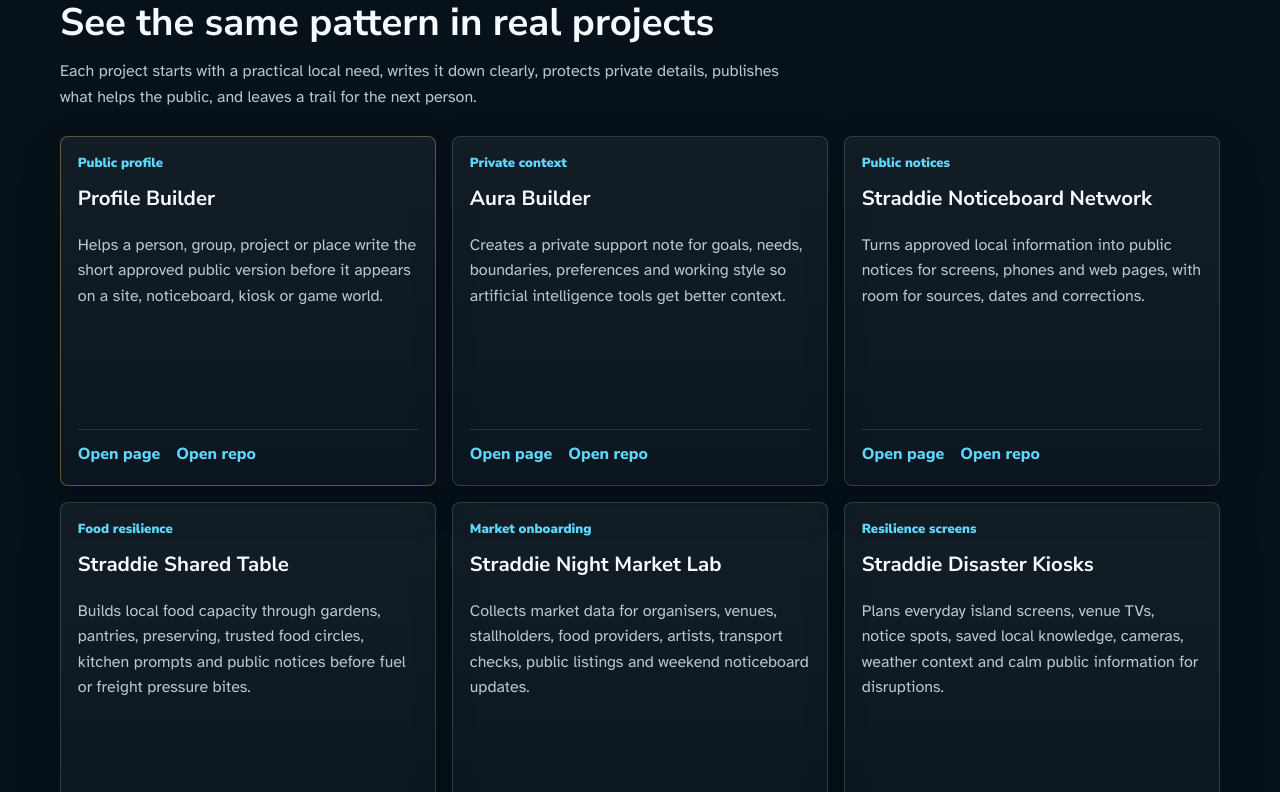
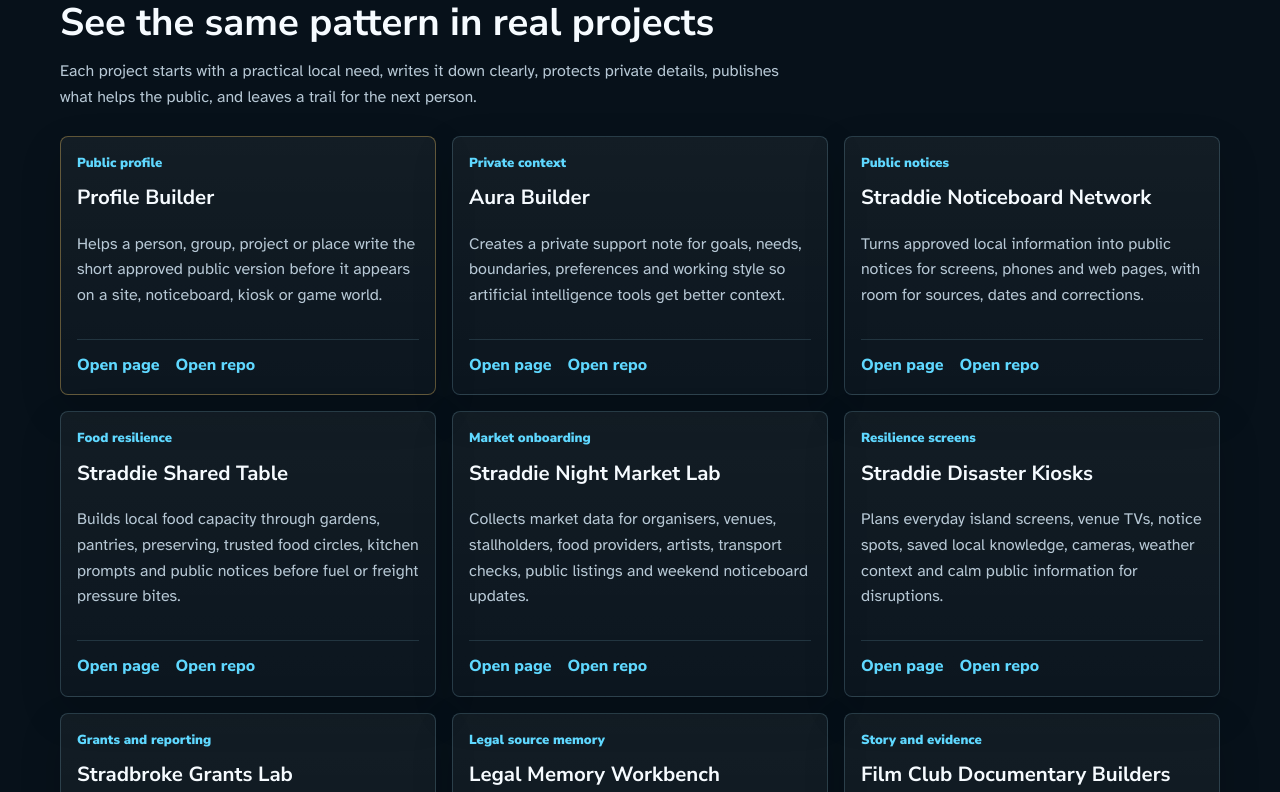
Before and after one commit to auraofintelligence/how-to-use-md-with-ai, a website: page pages/civic-lanes.html in a window 1280 px wide. Shown: the part 4508-5300 px from the top of the page. Drawn offline with Linux system fonts and the light colour scheme.

Commit message:
Tighten civic ecosystem cards

```diff
--- a/styles.css
+++ b/styles.css
@@ -721,6 +721,10 @@ select {
   grid-template-columns: repeat(3, minmax(0, 1fr));
 }
 
+.ecosystem-grid {
+  align-items: start;
+}
+
 .choice-card {
   position: relative;
   display: grid;
@@ -807,13 +811,19 @@ select {
   text-decoration: underline;
 }
 
-.explainer-grid article,
-.ecosystem-grid article {
+.explainer-grid article {
   display: grid;
   grid-template-rows: auto auto 1fr auto;
   align-content: start;
   min-height: 250px;
   padding: 1.05rem;
+}
+
+.ecosystem-grid article {
+  display: flex;
+  flex-direction: column;
+  min-height: 0;
+  padding: 1rem;
 }
 
 .explainer-grid a,
@@ -827,10 +837,6 @@ select {
   text-decoration: none;
 }
 
-.ecosystem-grid article {
-  min-height: 350px;
-}
-
 .ecosystem-grid article:first-child {
   border-color: rgba(255, 209, 102, .34);
 }
@@ -839,8 +845,7 @@ select {
   display: flex;
   flex-wrap: wrap;
   gap: .55rem 1rem;
-  align-self: end;
-  margin-top: 1rem;
+  margin-top: .9rem;
   padding-top: .8rem;
   border-top: 1px solid rgba(166, 232, 255, .14);
 }
```
